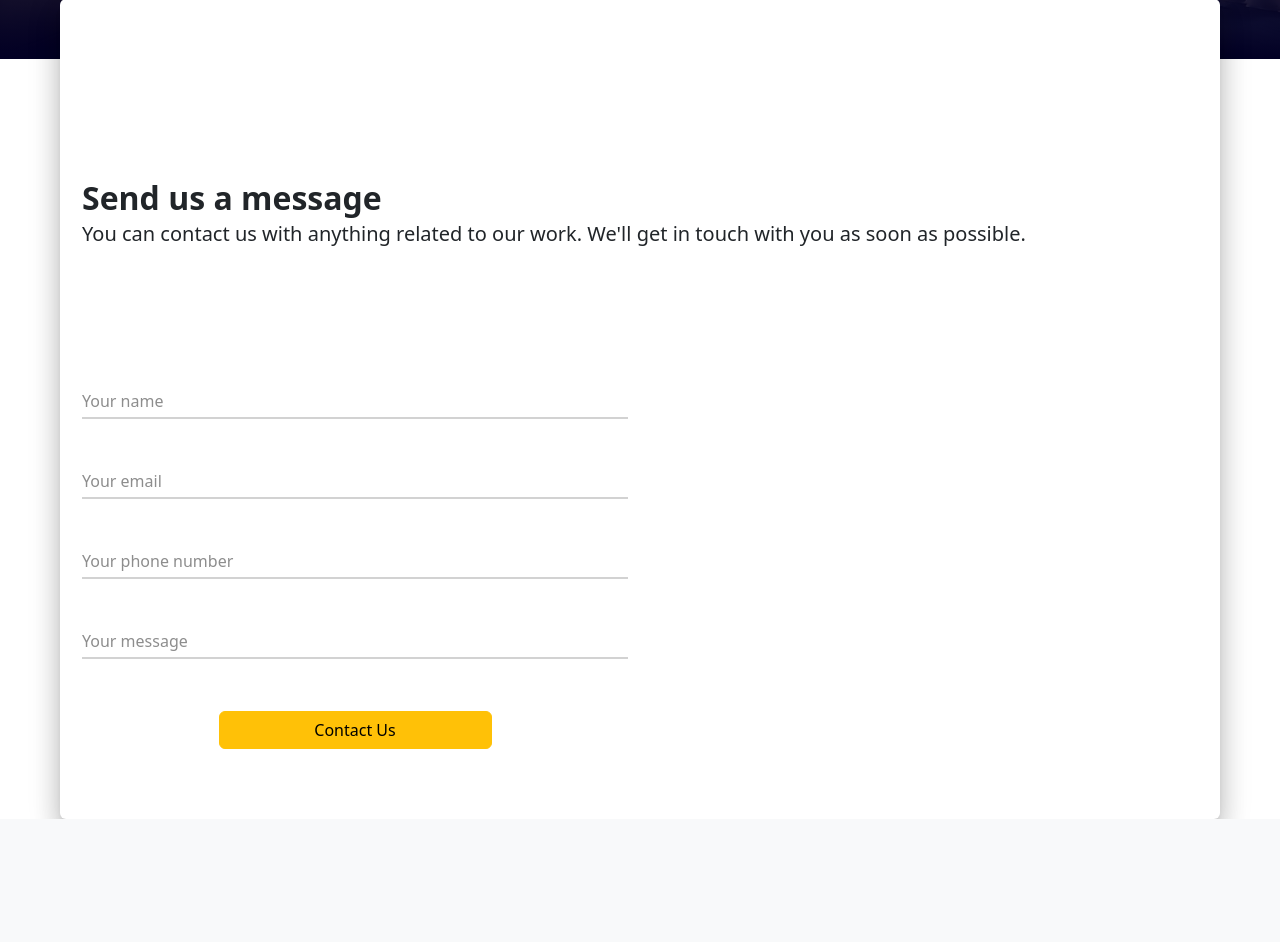
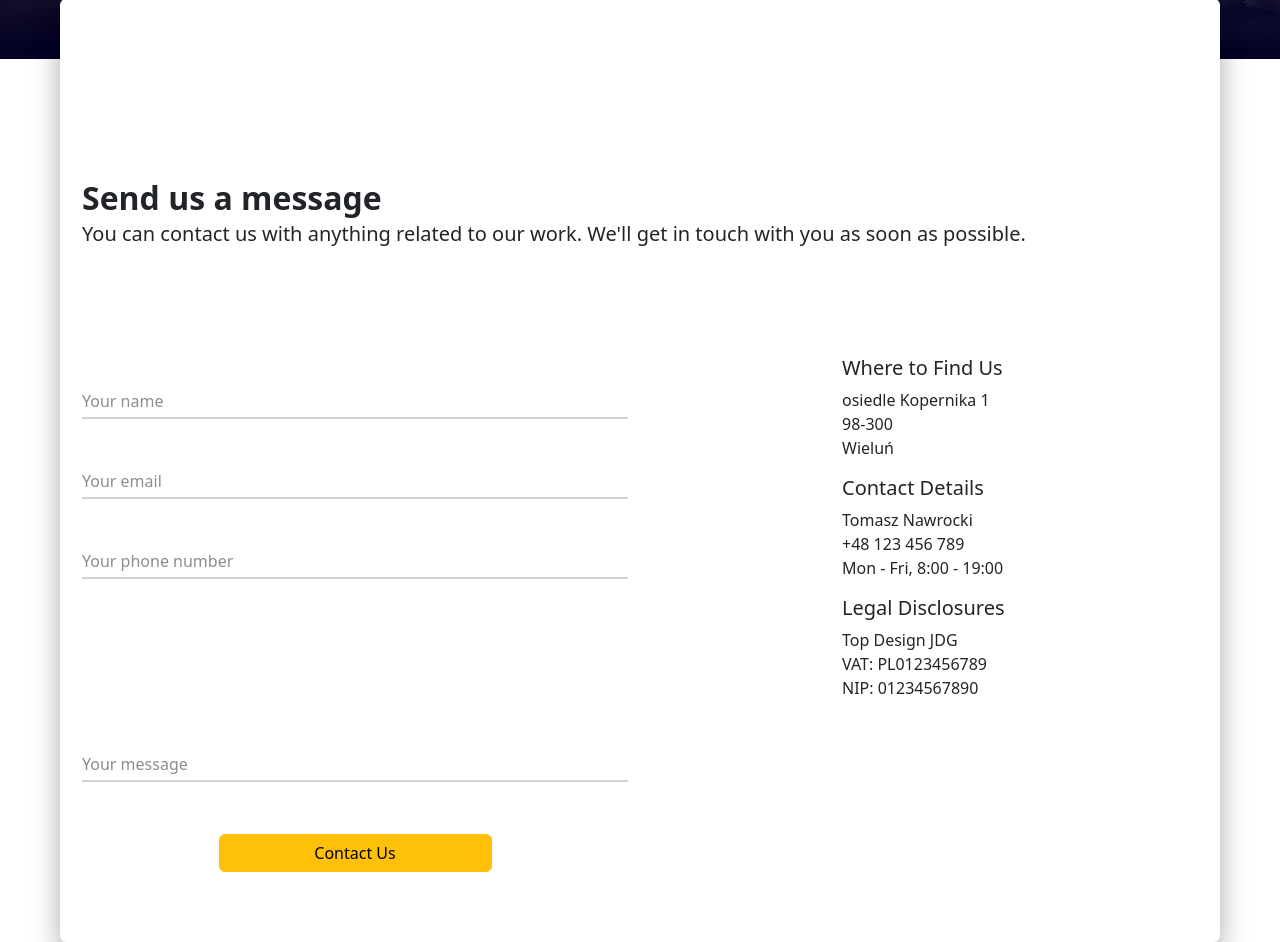
Before and after one commit to Mussorable/top_design_building, a Flask app: page /contact in a window 1280 px wide. Shown: the part 581-1523 px from the top of the page. Before the commit the page ends 1400 px from the top, so only its background shows below. Run offline with Flask 3, Linux system fonts and the light colour scheme; some libraries are stand-ins or nearby versions.

Commit message:
added styles for contact form, validation, invalid and in-focus classes, started making small add columns of information

```diff
--- a/app/forms.py
+++ b/app/forms.py
@@ -1,11 +1,15 @@
 from flask_wtf import FlaskForm
-from wtforms.fields.simple import StringField, SubmitField
-from wtforms.validators import DataRequired, Length, Email, EqualTo, ValidationError
+from wtforms.fields.simple import StringField, SubmitField, EmailField, TextAreaField
+from wtforms.validators import DataRequired, Length, Email, EqualTo, ValidationError, Regexp
 
 
 class ContactForm(FlaskForm):
     name = StringField('Your name', validators=[DataRequired()])
-    email = StringField('Your email', validators=[DataRequired(), Email()])
-    phone_number = StringField('Your phone number', validators=[DataRequired()])
-    message = StringField('Your message', validators=[DataRequired()])
+    email = EmailField('Your email', validators=[DataRequired(), Email()])
+    phone_number = StringField('Your phone number', validators=[
+        DataRequired(),
+        Regexp(r'^\+?1?\d{9,15}$', message="Invalid phone number format."),
+        Length(min=10, max=15, message="Phone number must be between 10 and 15 digits.")
+    ])
+    message = TextAreaField('Your message', validators=[DataRequired()])
     submit = SubmitField('Contact Us')
--- a/app/static/css/styles.css
+++ b/app/static/css/styles.css
@@ -32,6 +32,18 @@ html {
 
 html * {
     -webkit-font-smoothing: antialiased;
+}
+
+textarea {
+    resize: none;
+    height: auto !important;
+    scrollbar-width: none;
+    line-height: 1.5 !important;
+    overflow: auto;
+}
+
+textarea::-webkit-scrollbar {
+    display: none;
 }
 
 .section {
@@ -332,8 +344,20 @@ html * {
     bottom: 7px;
 }
 
+.bmd-form-group.is-focused > .bmd-label-floating,
+.bmd-form-group.is-filled > .bmd-label-floating {
+    top: 0.6rem;
+    left: 0;
+    font-size: .675rem;
+}
+
+.bmd-notation {
+    margin-top: 0;
+    font-size: .825rem;
+    position: absolute;
+}
+
 .form-control {
-    background-size: 0 100%, 100% 100%;
     border: 0;
     border-bottom: 2px solid #d2d2d2;
     border-radius: 0;
@@ -344,14 +368,18 @@ html * {
     padding: 0.4rem 0;
     color: #495057;
     box-shadow: none;
+    transition: 0.3s ease all;
 }
 
 .form-control:focus {
-    background-size: 100% 100%, 100% 100%;
-    transition-duration: 0.3s;
     box-shadow: none;
     outline: 0;
     border-color: #ffc107;
+    background-color: #f4f4f4;
+}
+
+.form-control.invalid {
+    border-color: #dc3545;
 }
 
 .bg-center {
--- a/app/static/js/template_animations.js
+++ b/app/static/js/template_animations.js
@@ -24,4 +24,91 @@ document.addEventListener('DOMContentLoaded', function() {
 
     window.addEventListener('scroll', checkVisibility);
     window.addEventListener('resize', checkVisibility);
+
+    // Add .is-focused when input field is focused
+    const inputs = document.querySelectorAll('.form-control');
+    inputs.forEach(input => {
+        input.addEventListener('focus', function() {
+            this.parentNode.classList.add('is-focused');
+
+            const inputMessages = {
+              text: "We never share your sensitive personal information",
+              password: "PASSWORD MESSAGE",
+              email: "We will never share your email outside",
+            };
+
+            if (!this.parentNode.querySelector(".bmd-notation")) {
+                const span = document.createElement("span");
+                span.classList.add("bmd-notation");
+                span.textContent = inputMessages[this.type] || '';
+                this.parentNode.appendChild(span);
+            }
+        });
+
+        input.addEventListener('blur', function() {
+            this.parentNode.classList.remove('is-focused');
+
+            const span = this.parentNode.querySelector(".bmd-notation");
+            console.log(span);
+            if (span) {
+                this.parentNode.removeChild(span);
+            }
+
+            if (this.value !== "") {
+                this.parentNode.classList.add('is-filled');
+            } else {
+                this.parentNode.classList.remove('is-filled');
+            }
+        });
+
+        input.addEventListener("input", function() {
+            if (this.value !== "") {
+                this.parentNode.classList.add("is-filled");
+            } else {
+                this.parentNode.classList.remove("is-filled");
+            }
+        });
+
+        if (input.value !== "") {
+            input.parentNode.classList.add("is-filled");
+        }
+    });
+
+    // Make phone prefix in phone number field
+    const emailInput = document.querySelector('#email');
+    const emailRegex = /^[a-zA-Z0-9._%+-]{2,25}@[a-zA-Z0-9.-]{1,15}\.[a-zA-Z]{2,6}$/;
+    emailInput.addEventListener('input', function() {
+        const emailValue = this.value.trim();
+
+       if (emailRegex.test(emailValue) || emailValue.length === 0) {
+           this.classList.remove('invalid');
+       } else {
+           this.classList.add('invalid');
+       }
+    });
+
+    const phoneNumberInput = document.querySelector('#phone_number');
+    phoneNumberInput.addEventListener('input', function() {
+        // Remove all non-digit characters except for '+'
+        let cleanedValue = this.value.replace(/[^+\d]/g, '');
+
+        // Add spaces after every 3 characters
+        cleanedValue = cleanedValue.replace(/(.{3})/g, '$1 ');
+
+        // Remove the trailing space (if any)
+        cleanedValue = cleanedValue.trim();
+
+        // Update the input field with the formatted value
+        this.value = cleanedValue;
+
+        // Validate the length of the input (including '+')
+        const inputLength = cleanedValue.replace(/\s/g, '').length;
+
+        // Check if the length is between 9 and 12 characters
+        if ((cleanedValue.startsWith('+48') && inputLength === 12) || (!cleanedValue.startsWith('+48') && inputLength === 9)) {
+            this.classList.remove('invalid');
+        } else {
+            this.classList.add('invalid');
+        }
+    });
 })
--- a/app/templates/bootstrap_wtf.html
+++ b/app/templates/bootstrap_wtf.html
@@ -1,10 +1,8 @@
 {% macro form_field(field, autofocus, autocomplete="on") %}
-{#    {% if field.type == "SearchField" %}#}
-{#        {{ field(class="form-control form-control-dark", id="search-bar", placeholder="Search...", aria-label="Search") }}#}
     {% if field.type == "TextAreaField" %}
         <div class="form-group label-floating bmd-form-group">
             {{ field.label(class="form-control-label bmd-label-floating") }}
-            {{ field(class="form-control", autocomplete=autocomplete) }}
+            {{ field(class="form-control", autocomplete=autocomplete, rows=6) }}
         </div>
     {% elif field.type == "SubmitField" %}
         <div class="submit text-center">
--- a/app/templates/contact.html
+++ b/app/templates/contact.html
@@ -33,7 +33,38 @@
                     <div class="col-md-6">
                         {{ wtf.quick_form(form) }}
                     </div>
-                    <div class="col-md-4 ml-auto"></div>
+                    <div class="col-md-4 ml-auto">
+                        <div class="contact-information">
+                            <h5 class="small-contact-title">Where to Find Us</h5>
+                            <p class="small-contact-description">
+                                osiedle Kopernika 1
+                                <br>
+                                98-300
+                                <br>
+                                Wieluń
+                            </p>
+                        </div>
+                        <div class="contact-information">
+                            <h5 class="small-contact-title">Contact Details</h5>
+                            <p class="small-contact-description">
+                                Tomasz Nawrocki
+                                <br>
+                                +48 123 456 789
+                                <br>
+                                Mon - Fri, 8:00 - 19:00
+                            </p>
+                        </div>
+                        <div class="contact-information">
+                            <h5 class="small-contact-title">Legal Disclosures</h5>
+                            <p class="small-contact-description">
+                                Top Design JDG
+                                <br>
+                                VAT: PL0123456789
+                                <br>
+                                NIP: 01234567890
+                            </p>
+                        </div>
+                    </div>
                 </div>
             </div>
         </div>
```
